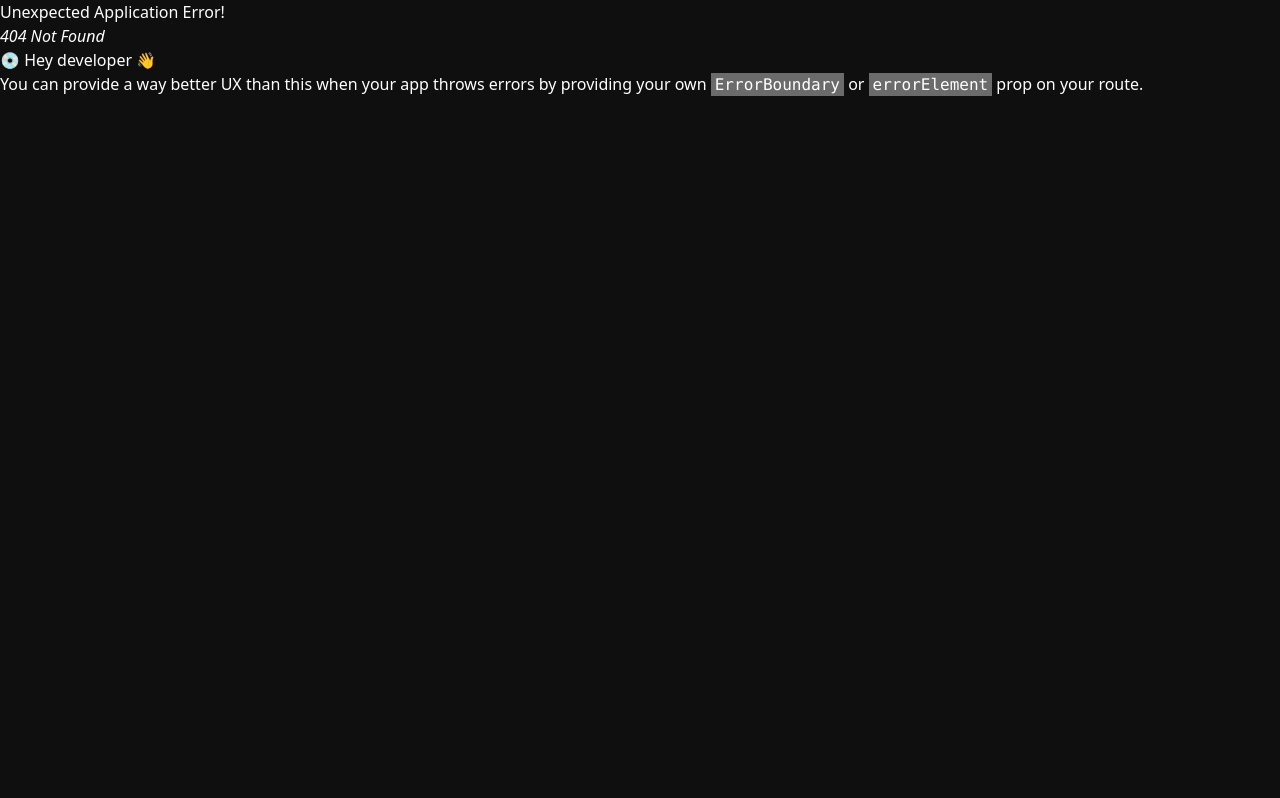
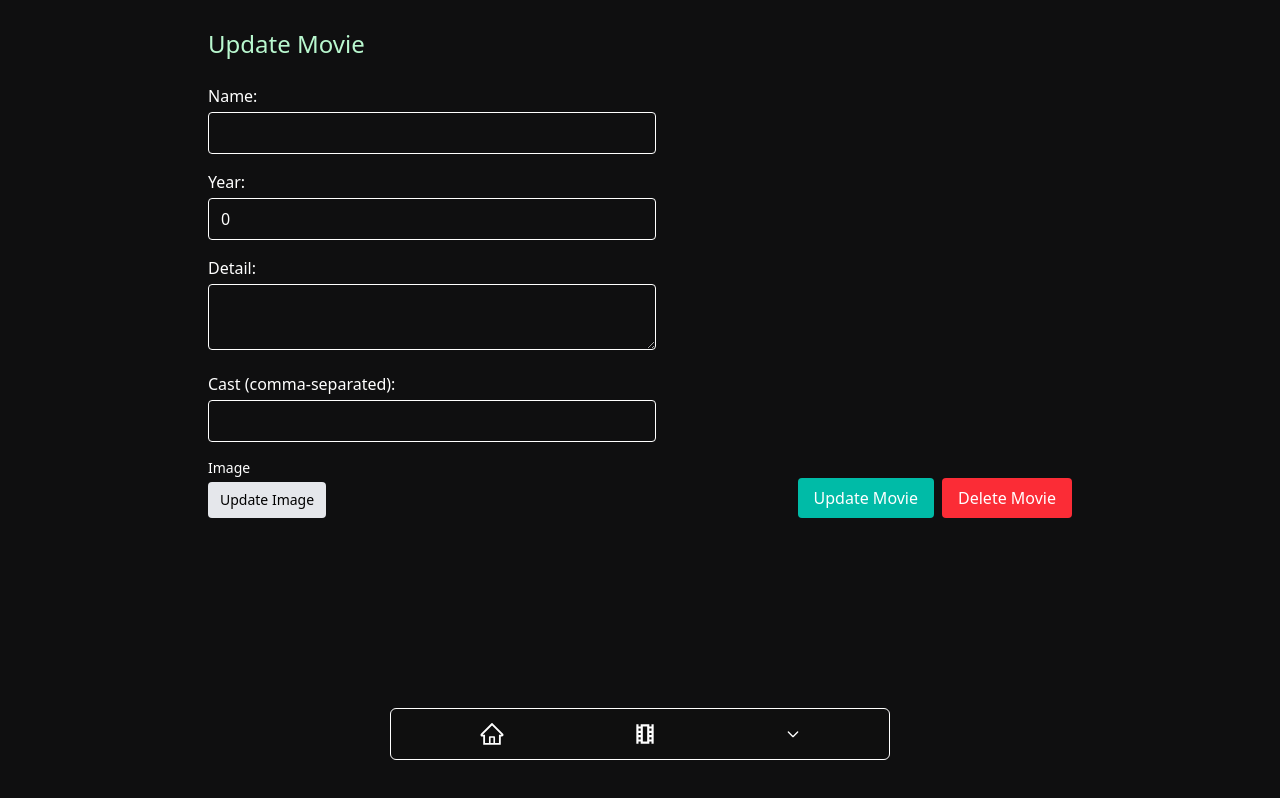
Before and after one commit to abhijitmanna912001/MERN-Movies-App, a React (Vite) app in the folder frontend/: page /admin/movies/update/1 in a window 1280 px wide. Before the commit this address had no page. Built offline with nearby package versions, Linux system fonts and the light colour scheme; no server answers; sample sign-in values are in the browser's storage.

Commit message:
Update and Delete Movies Implementation and backend error fixed

```diff
--- a/frontend/src/app/api/movies.js
+++ b/frontend/src/app/api/movies.js
@@ -38,8 +38,10 @@ export const moviesApiSlice = apiSlice.injectEndpoints({
     }),
 
     deleteMovie: builder.mutation({
-      query: (id) => ({ url: `${MOVIE_URL}/delete-movie/${id}` }),
-      method: "DELETE",
+      query: (id) => ({
+        url: `${MOVIE_URL}/delete-movie/${id}`,
+        method: "DELETE",
+      }),
     }),
 
     getSpecificMovie: builder.query({
--- a/frontend/src/main.jsx
+++ b/frontend/src/main.jsx
@@ -19,6 +19,7 @@ import PrivateRoute from "./pages/auth/PrivateRoute.jsx";
 import Register from "./pages/auth/Register.jsx";
 import Home from "./pages/home.jsx";
 import Profile from "./pages/user/Profile.jsx";
+import UpdateMovie from "./pages/admin/UpdateMovie.jsx";
 
 const router = createBrowserRouter(
   createRoutesFromElements(
@@ -33,6 +34,7 @@ const router = createBrowserRouter(
         <Route path="/admin/movies/genre" element={<GenreList />} />
         <Route path="/admin/movies/create" element={<CreateMovie />} />
         <Route path="/admin/movies-list" element={<AdminMoviesList />} />
+        <Route path="/admin/movies/update/:id" element={<UpdateMovie />} />
       </Route>
     </Route>
   )
--- /dev/null
+++ b/frontend/src/pages/admin/UpdateMovie.jsx
@@ -0,0 +1,209 @@
+import { useEffect, useState } from "react";
+import { useNavigate, useParams } from "react-router-dom";
+import { toast } from "react-toastify";
+import {
+  useDeleteMovieMutation,
+  useGetSpecificMovieQuery,
+  useUpdateMovieMutation,
+  useUploadImageMutation,
+} from "../../app/api/movies";
+
+const UpdateMovie = () => {
+  const { id } = useParams();
+  const navigate = useNavigate();
+
+  const [movieData, setMovieData] = useState({
+    name: "",
+    year: 0,
+    detail: "",
+    cast: [],
+    ratings: 0,
+    image: null,
+  });
+
+  const [selectedImage, setSelectedImage] = useState(null);
+  const { data: initialMovieData } = useGetSpecificMovieQuery(id);
+
+  useEffect(() => {
+    if (initialMovieData) {
+      setMovieData(initialMovieData);
+    }
+  }, [initialMovieData]);
+
+  const [updateMovie, { isLoading: isUpdatingMovie }] =
+    useUpdateMovieMutation();
+
+  const [
+    uploadImage,
+    { isLoading: isUploadingImage, error: uploadImageError },
+  ] = useUploadImageMutation();
+
+  const [deleteMovie] = useDeleteMovieMutation();
+
+  const handleChange = (e) => {
+    const { name, value } = e.target;
+    setMovieData((prevData) => ({
+      ...prevData,
+      [name]: value,
+    }));
+  };
+
+  const handleImageChange = (e) => {
+    const file = e.target.files[0];
+    setSelectedImage(file);
+  };
+
+  const handleUpdateMovie = async () => {
+    try {
+      if (
+        !movieData.name ||
+        !movieData.year ||
+        !movieData.detail ||
+        !movieData.cast
+      ) {
+        toast.error("Please fill in all required fields");
+        return;
+      }
+
+      let uploadedImagePath = movieData.image;
+
+      if (selectedImage) {
+        const formData = new FormData();
+        formData.append("image", selectedImage);
+
+        const uploadImageResponse = await uploadImage(formData);
+
+        if (uploadImageResponse.data) {
+          uploadedImagePath = uploadImageResponse.data.image;
+        } else {
+          console.error("Failed to upload image:", uploadImageError);
+          toast.error("Failed to upload image");
+          return;
+        }
+      }
+
+      await updateMovie({
+        id: id,
+        updatedMovie: {
+          ...movieData,
+          image: uploadedImagePath,
+        },
+      });
+
+      navigate("/movies");
+    } catch (error) {
+      console.error("Failed to update movie:", error);
+    }
+  };
+
+  const handleDeleteMovie = async () => {
+    try {
+      toast.success("Movie deleted successfully");
+      await deleteMovie(id);
+      navigate("/movies");
+    } catch (error) {
+      console.error("Failed to delete movie:", error);
+      toast.error(`Failed to delete movie: ${error?.message}`);
+    }
+  };
+
+  return (
+    <div className="container flex justify-center items-center mt-4">
+      <form className="w-full max-w-4xl px-4">
+        <p className="text-green-200 text-2xl mb-6">Update Movie</p>
+
+        <div className="mb-4">
+          <label className="block mb-1">Name:</label>
+          <input
+            type="text"
+            name="name"
+            value={movieData.name}
+            onChange={handleChange}
+            className="border px-3 py-2 w-full max-w-md rounded"
+          />
+        </div>
+
+        <div className="mb-4">
+          <label className="block mb-1">Year:</label>
+          <input
+            type="number"
+            name="year"
+            value={movieData.year}
+            onChange={handleChange}
+            className="border px-3 py-2 w-full max-w-md rounded"
+          />
+        </div>
+
+        <div className="mb-4">
+          <label className="block mb-1">Detail:</label>
+          <textarea
+            name="detail"
+            value={movieData.detail}
+            onChange={handleChange}
+            className="border px-3 py-2 w-full max-w-md rounded"
+          />
+        </div>
+
+        <div className="mb-4">
+          <label className="block mb-1">Cast (comma-separated):</label>
+          <input
+            type="text"
+            name="cast"
+            value={movieData.cast.join(", ")}
+            onChange={(e) =>
+              setMovieData({ ...movieData, cast: e.target.value.split(", ") })
+            }
+            className="border px-3 py-2 w-full max-w-md rounded"
+          />
+        </div>
+
+        {/* Image upload + buttons */}
+        <div className="flex flex-col sm:flex-row sm:items-end sm:justify-between gap-4 mt-4">
+          <div className="flex flex-col">
+            <label className="block text-sm font-medium mb-1">Image</label>
+            <label className="cursor-pointer bg-gray-200 hover:bg-gray-300 text-sm text-black px-3 py-2 rounded w-max">
+              {selectedImage ? "Change Image" : "Update Image"}
+              <input
+                type="file"
+                accept="image/*"
+                onChange={handleImageChange}
+                className="hidden"
+              />
+            </label>
+            {selectedImage && (
+              <span className="text-xs mt-1 text-gray-500">
+                Selected: {selectedImage.name}
+              </span>
+            )}
+          </div>
+
+          <div className="flex flex-row gap-2">
+            <button
+              type="button"
+              onClick={handleUpdateMovie}
+              className="bg-teal-500 text-white px-4 py-2 rounded cursor-pointer"
+              disabled={isUpdatingMovie || isUploadingImage}
+            >
+              {isUpdatingMovie || isUploadingImage
+                ? "Updating..."
+                : "Update Movie"}
+            </button>
+
+            <button
+              type="button"
+              onClick={handleDeleteMovie}
+              className="bg-red-500 text-white px-4 py-2 rounded cursor-pointer"
+              disabled={isUpdatingMovie || isUploadingImage}
+            >
+              {isUpdatingMovie || isUploadingImage
+                ? "Deleting..."
+                : "Delete Movie"}
+            </button>
+          </div>
+        </div>
+      </form>
+    </div>
+  );
+};
+
+export default UpdateMovie;
```
Also changed, not shown: 1 other file (tests, documents, lock files or other folders).
